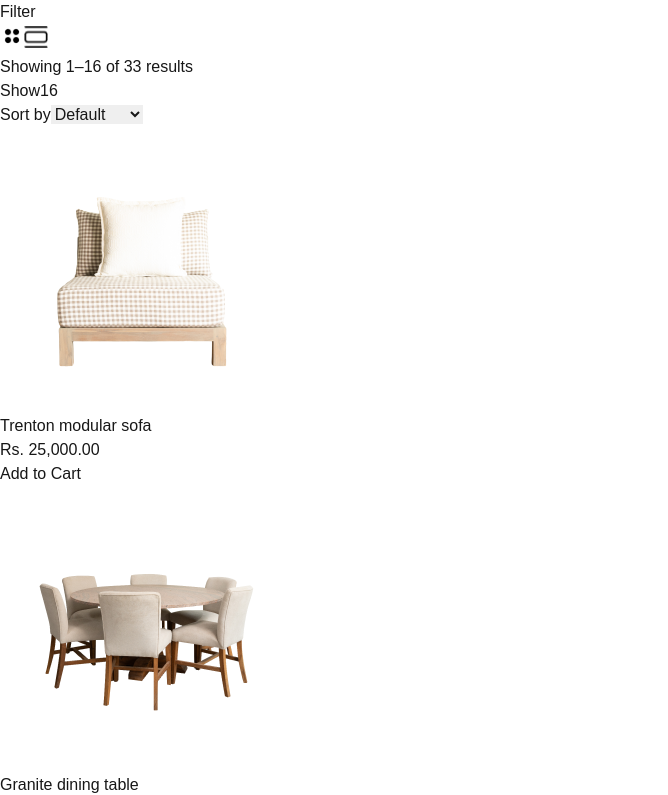
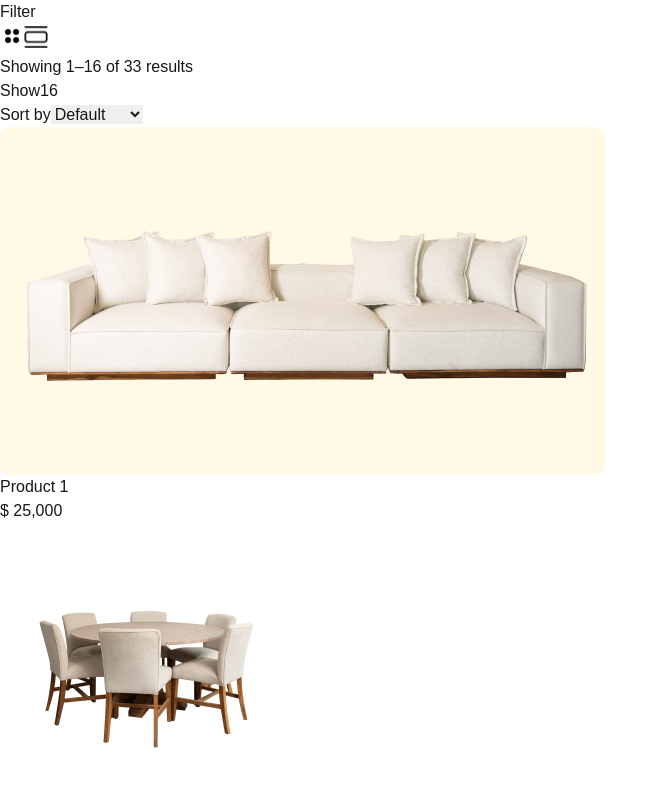
Before and after one commit to Ummay480/Hackathon, a Next.js app: page /shop in a window 1280 px wide. Shown: the part 368-1163 px from the top of the page, without its empty margins (0-668 px from the left). Built offline with nearby package versions, Linux system fonts and the light colour scheme.

Commit message:
Update ProductList.tsx

```diff
--- a/src/components/ProductList.tsx
+++ b/src/components/ProductList.tsx
@@ -1,43 +1,26 @@
-"use client";
+// components/ProductList.tsx
+
 import React from "react";
-import ProductCard2 from "@/components/ProductCard2";
 
-// Define product interface
-interface Product {
+type Product = {
   title: string;
   price: string;
   image: string;
-}
+};
 
-const products: Product[] = [
-  { title: "Trenton modular sofa", price: "Rs. 25,000.00", image: "/images/image-7.png" },
-  { title: "Granite dining table", price: "Rs. 25,000.00", image: "/images/image-2.png" },
-  { title: "Outdoor bar table", price: "Rs. 25,000.00", image: "/images/image-9.png" },
-  { title: "Plain console with teak mirror", price: "Rs. 25,000.00", image: "/images/image-8.png" },
-  { title: "Grain coffee table", price: "Rs. 15,000.00", image: "/images/image-6.png" },
-  { title: "Kent coffee table", price: "Rs. 225,000.00", image: "/images/image-5.png" },
-  { title: "Round coffee table", price: "Rs. 251,000.00", image: "/images/image-4.png" },
-  { title: "Reclaimed teak coffee table", price: "Rs. 25,200.00", image: "/images/image-22.png" },
-  { title: "Plain console", price: "Rs. 258,200.00", image: "/images/image-21.png" },
-  { title: "Reclaimed teak Sideboard", price: "Rs. 20,000.00", image: "/images/image-3.png" },
-  { title: "Bella chair and table", price: "Rs. 100,000.00", image: "/images/image-18.png" },
-  // Add the rest of the products here...
-];
+type ProductListProps = {
+  products: Product[];
+};
 
-
-const ProductList: React.FC = () => {
-  const handleAddToCart = (title: string) => {
-    console.log(`${title} added to cart`);
-  };
-
+const ProductList: React.FC<ProductListProps> = ({ products }) => {
   return (
-    <div className="grid grid-cols-1 sm:grid-cols-2 lg:grid-cols-4 gap-8">
+    <div className="grid grid-cols-1 sm:grid-cols-2 lg:grid-cols-4 gap-4">
       {products.map((product, index) => (
-        <ProductCard2
-          key={index}
-          {...product}
-          onAddToCart={() => handleAddToCart(product.title)} // Pass the onAddToCart function
-        />
+        <div key={index} className="border p-4">
+          <img src={product.image} alt={product.title} className="w-full h-48 object-cover" />
+          <h3 className="mt-2 text-lg font-bold">{product.title}</h3>
+          <p className="text-gray-700">{product.price}</p>
+        </div>
       ))}
     </div>
   );
```
